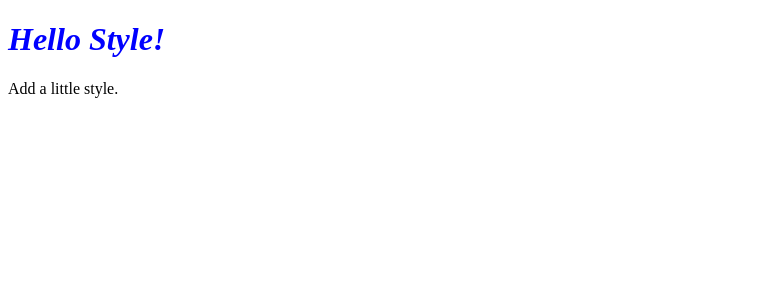
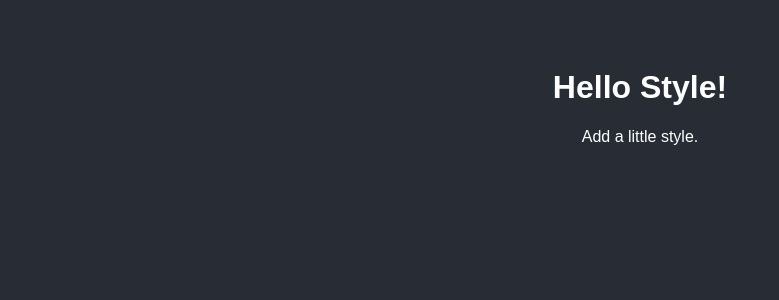
Before and after one commit to thanhpham091790/reactjs, a React (Create React App) app in the folder myfirstreact/: page / in a window 1280 px wide. Shown: the top 300 px of the page, without its empty margins (0-779 px from the left). Built offline with nearby package versions, Linux system fonts and the light colour scheme.

Commit message:
You can write your CSS styling in a separate file, and import it in your application

```diff
--- /dev/null
+++ b/myfirstreact/src/App.css
@@ -0,0 +1,7 @@
+body {
+    background-color: #282c34;
+    color: white;
+    padding: 40px;
+    font-family: Arial;
+    text-align: center;
+}
--- a/myfirstreact/src/index.js
+++ b/myfirstreact/src/index.js
@@ -1,15 +1,12 @@
 import React from 'react';
 import ReactDOM from 'react-dom';
+import "./App.css"
 
 class MyHeader extends React.Component{
     render(){
-        let style = {
-            color: "blue",
-            fontStyle: "italic"
-        };
         return(
             <div>
-                <h1 style={style}>Hello Style!</h1>
+                <h1>Hello Style!</h1>
                 <p>Add a little style.</p>
             </div>
         );
```
